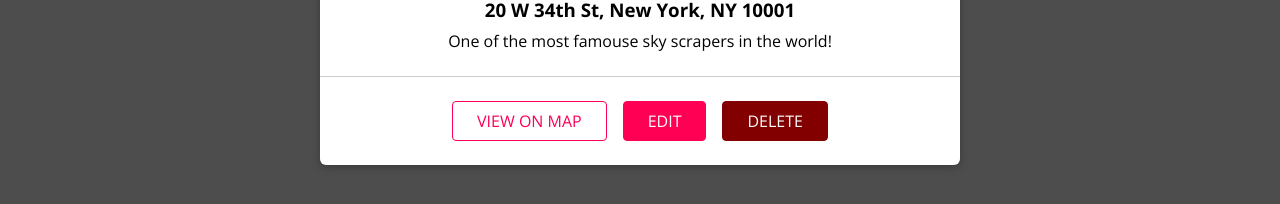
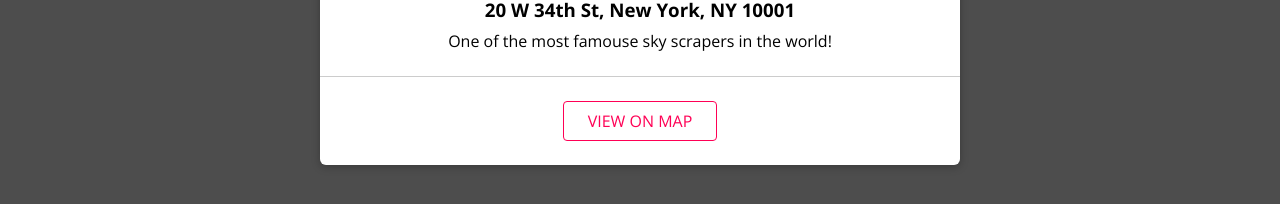
Before and after one commit to cgalo/Placestragam, a React (Create React App) app in the folder frontend/: page /u1/places in a window 1280 px wide. Shown: the part 460-664 px from the top of the page. Built offline with nearby package versions, Linux system fonts and the light colour scheme.

Commit message:
Update PlaceItem component - Added logic to check if a user is logged in - If a user is logged in they can edit/remove a place - In the future we'll check that only the author of the place can edit/delete a place

```diff
--- a/frontend/src/places/components/PlaceItem.tsx
+++ b/frontend/src/places/components/PlaceItem.tsx
@@ -1,4 +1,4 @@
-import React, { useState } from 'react';
+import React, { useState, useContext } from 'react';
 
 import Card from '../../shared/components/UIElements/Card';
 import Button from '../../shared/components/FormElements/Button';
@@ -7,6 +7,7 @@ import Map from '../../shared/components/UIElements/Map';
 
 import './PlaceItem.css';
 import { Coordinates } from './types';
+import { AuthContext } from '../../shared/context/auth-context';
 
 interface PlaceItemProp {
     id: String;
@@ -19,6 +20,7 @@ interface PlaceItemProp {
 }
 
 const PlaceItem:React.FC<PlaceItemProp> = (props) => {
+    const auth = useContext(AuthContext);
 
     const [showMap, setShowMap] = useState(false);
     const [showConfirmModal, setShowConfirmModal] = useState(false);
@@ -93,14 +95,22 @@ const PlaceItem:React.FC<PlaceItemProp> = (props) => {
                     </div>
                     <div className="place-item__actions">
                         {/* Buttons to allow the user to interact with the 'Place' */}
-                        <Button inverse onClick={openMapHandler}>VIEW ON MAP</Button>
-                        <Button to={`/places/${props.id}`}>EDIT</Button>
-                        <Button
-                            danger
-                            onClick={showDeleteWarningHandler}
-                        >
-                            DELETE
+                        <Button inverse onClick={openMapHandler}>
+                            VIEW ON MAP
                         </Button>
+                        {auth.isLoggedIn && (
+                            <React.Fragment>
+                                <Button to={`/places/${props.id}`}>
+                                    EDIT
+                                </Button>
+                                <Button
+                                    danger
+                                    onClick={showDeleteWarningHandler}
+                                >
+                                    DELETE
+                                </Button>
+                            </React.Fragment>
+                        )}
                     </div>
                 </Card>
             </li>
```
